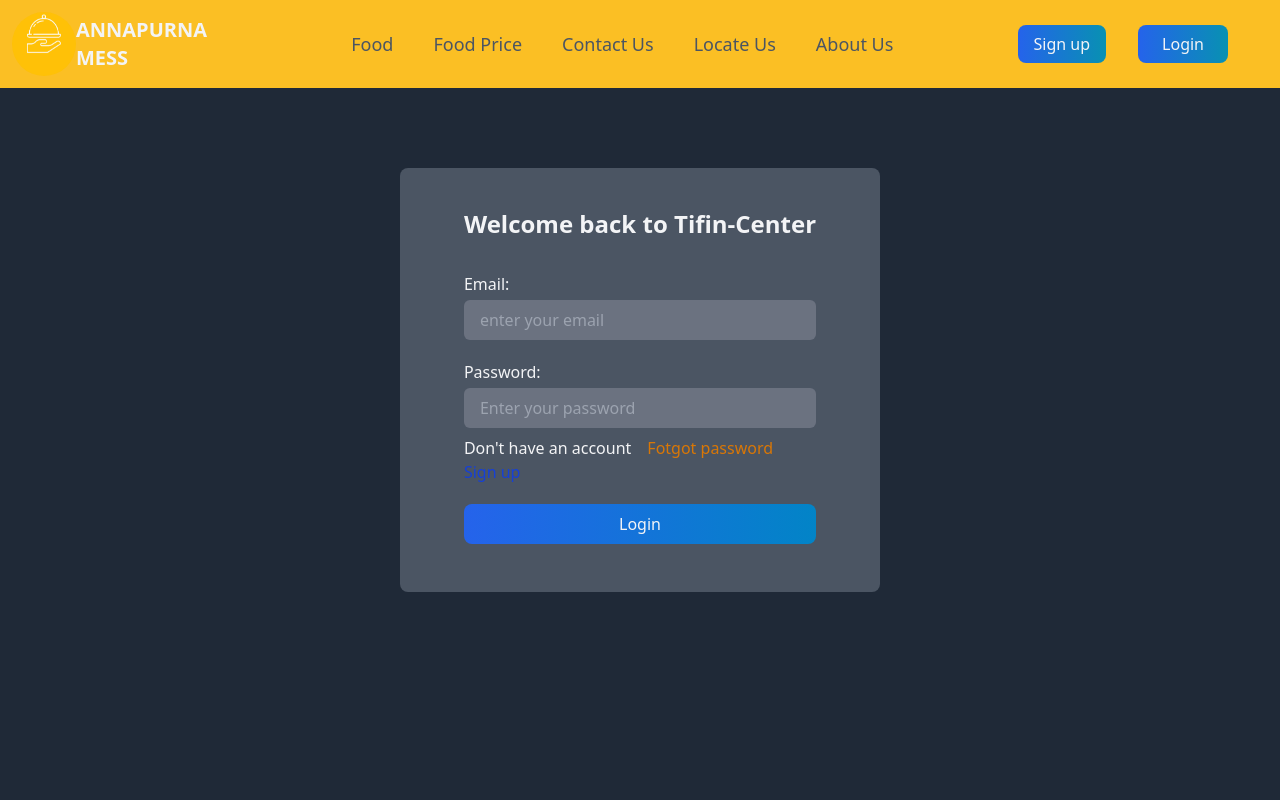
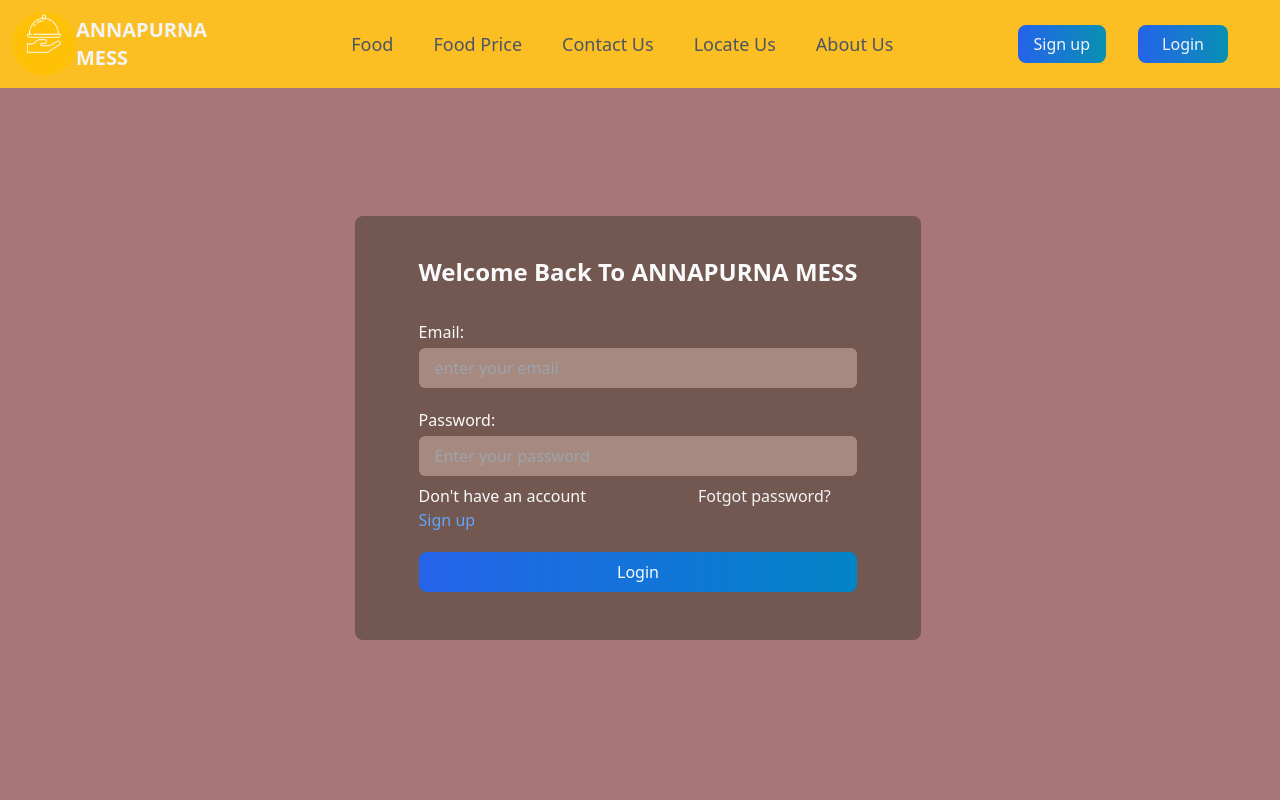
Before and after one commit to Abhisheklodha01/tiffin-center, a React (Vite) app in the folder client/: page /login in a window 1280 px wide. Shown: the top 800 px of the page. Built offline with nearby package versions, Linux system fonts and the light colour scheme; no server answers.

Commit message:
changing theme

```diff
--- a/client/src/pages/Login.jsx
+++ b/client/src/pages/Login.jsx
@@ -48,11 +48,12 @@ const Login = () => {
   }
 
   return (
-    <div className="min-h-screen flex items-center justify-center bg-gray-800 text-gray-100">
-      <div className="bg-gray-600 p-8 pt-8 mb-5
-       md:mb-10 md:p-16 md:pt-10 md:pb-12 rounded-lg">
+    <div className="min-h-screen flex items-center justify-center
+     bg-[#A87676] text-gray-50">
+      <div className="bg-[#735751] p-8 pt-8 mb-5
+       md:mb-10 md:p-16 md:pt-10 md:pb-12 rounded-lg md:mt-24 mt-16 mr-6 ml-5">
         <h1 className="text-2xl font-semibold text-center mb-8">
-          Welcome back to Tifin-Center
+          Welcome Back To ANNAPURNA MESS
         </h1>
         <form onSubmit={submitHandler}>
           <div className="flex flex-col  justify-between ">
@@ -60,7 +61,7 @@ const Login = () => {
             <input
               type="text"
               placeholder="enter your email"
-              className="outline-none rounded-md py-2 pl-4 bg-gray-500 mt-1 mb-5"
+              className="outline-none rounded-md py-2 pl-4 bg-[#a78a7f] mt-1 mb-5"
               onChange={(e) => setEmail(e.target.value)}
               value={email}
             />
@@ -68,7 +69,7 @@ const Login = () => {
             <input
               type="text"
               placeholder="Enter your password"
-              className="outline-none rounded-md py-2 pl-4 bg-gray-500 mt-1"
+              className="outline-none rounded-md py-2 pl-4 bg-[#a78a7f] mt-1"
               onChange={(e) => setPassword(e.target.value)}
               value={password}
             />
@@ -76,13 +77,13 @@ const Login = () => {
             <div className="flex mt-2 ">
               <p>
                 Don't have an account <br />
-                <Link className="text-[#1640D6]" to="/register">
+                <Link className="text-blue-400" to="/register">
                   {" "}
                   Sign up
                 </Link>
               </p>
-              <Link to={"/forgotpassword"} className="ml-4 text-amber-600">
-                Fotgot password
+              <Link to={"/forgotpassword"} className="ml-5 md:ml-28 text-gray-100">
+                Fotgot password?
               </Link>
             </div>
             <button
--- a/client/src/pages/Register.jsx
+++ b/client/src/pages/Register.jsx
@@ -6,7 +6,7 @@ import { server } from "../utils/constants.js";
 import { Context } from "../main.jsx";
 
 const Register = () => {
-  const navigate = useNavigate()
+  const navigate = useNavigate();
   const { setIsAuthenticated, isAuthenticated } = useContext(Context);
   const [fullName, setFullName] = useState("");
   const [email, setEmail] = useState("");
@@ -35,7 +35,7 @@ const Register = () => {
       });
       localStorage.setItem("token", data.token);
       setIsAuthenticated(true);
-      navigate("/food")
+      navigate("/food");
     } catch (error) {
       toast.error(error.response.data.message, {
         position: "top-center",
@@ -45,14 +45,18 @@ const Register = () => {
   };
 
   if (isAuthenticated === true) {
-     navigate("/food")
+    navigate("/food");
   }
 
   return (
-    <div className="min-h-screen flex items-center justify-center bg-gray-800 text-gray-100">
-      <div className="bg-gray-600 p-8 pt-8 mb-5 md:mb-10 md:p-16 md:pt-8 md:pb-8 rounded-lg">
+    <div
+      className="min-h-screen flex items-center justify-center
+      bg-[#A87676] text-gray-50"
+    >
+      <div className="bg-[#735751] p-8 pt-8 mb-5 md:mb-10 md:p-16
+       md:pt-8 md:pb-8 rounded-lg mt-14 md:mt-28 mr-6 ml-5">
         <h1 className="text-2xl font-semibold text-center mb-4">
-          Welcome to Tifin-Center
+          Welcome to ANNAPURNA MESS
         </h1>
         <form onSubmit={submitHandler}>
           <div className="flex flex-col  justify-between ">
@@ -62,7 +66,7 @@ const Register = () => {
             <input
               type="text"
               placeholder="enter your fullname"
-              className="outline-none rounded-md py-2 pl-4 bg-gray-500 mt-1 mb-5"
+              className="outline-none rounded-md py-2 pl-4 bg-[#a78a7f] mt-1 mb-5"
               onChange={(e) => setFullName(e.target.value)}
               value={fullName}
             />
@@ -70,7 +74,7 @@ const Register = () => {
             <input
               type="text"
               placeholder="enter your email"
-              className="outline-none rounded-md py-2 pl-4 bg-gray-500 mt-1 mb-5"
+              className="outline-none rounded-md py-2 pl-4 bg-[#a78a7f] mt-1 mb-5"
               onChange={(e) => setEmail(e.target.value)}
               value={email}
             />
@@ -78,15 +82,15 @@ const Register = () => {
             <input
               type="text"
               placeholder="Enter your password"
-              className="outline-none rounded-md py-2 pl-4 bg-gray-500 mt-1"
+              className="outline-none rounded-md py-2 pl-4 bg-[#a78a7f] mt-1"
               onChange={(e) => setPassword(e.target.value)}
               value={password}
             />
 
             <div className="flex mt-2 ">
               <p>
-                Already have an account
-                <Link className="text-[#1640D6] ml-2" to="/login">
+                Already have an account?
+                <Link className="text-blue-400 ml-2" to="/login">
                   {" "}
                   Login Here
                 </Link>
--- a/client/tailwind.config.js
+++ b/client/tailwind.config.js
@@ -7,7 +7,5 @@ export default {
   theme: {
     extend: {},
   },
-  plugins: [
-    require('daisyui'),
-  ],
+  plugins: [require('daisyui'),],
 }
```
Also changed, not shown: 1 other file (tests, documents, lock files or other folders).
